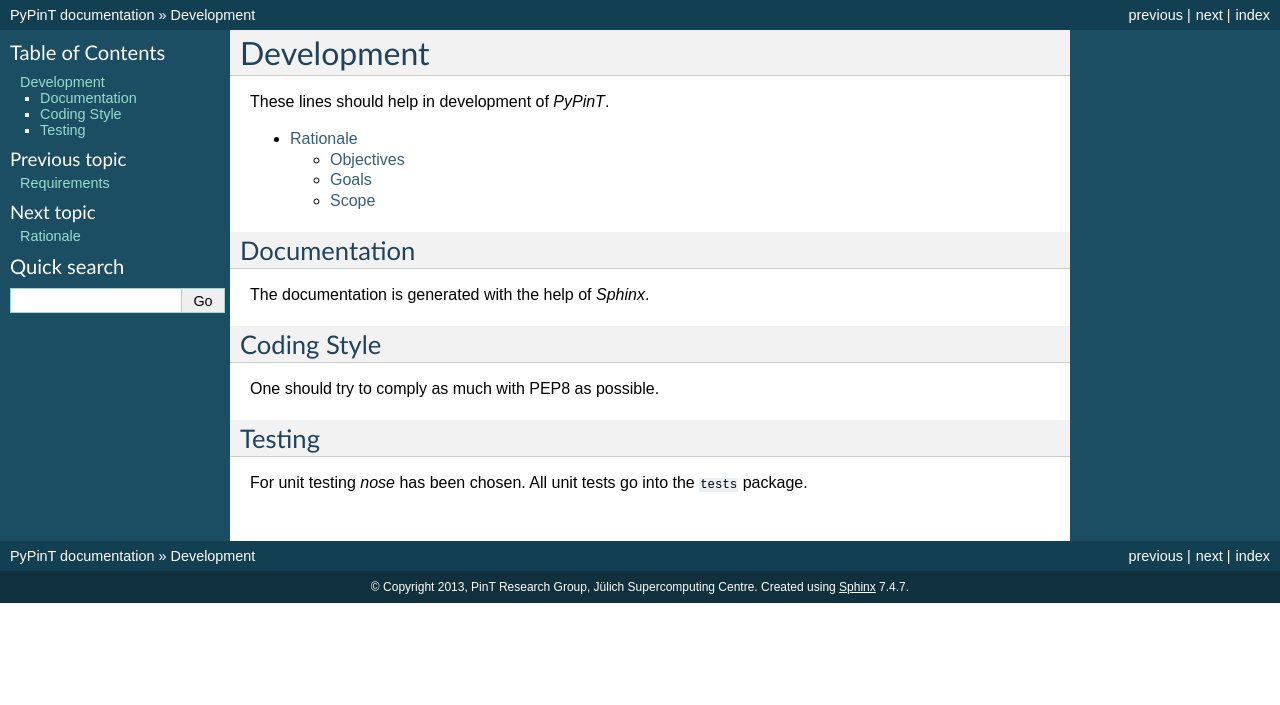
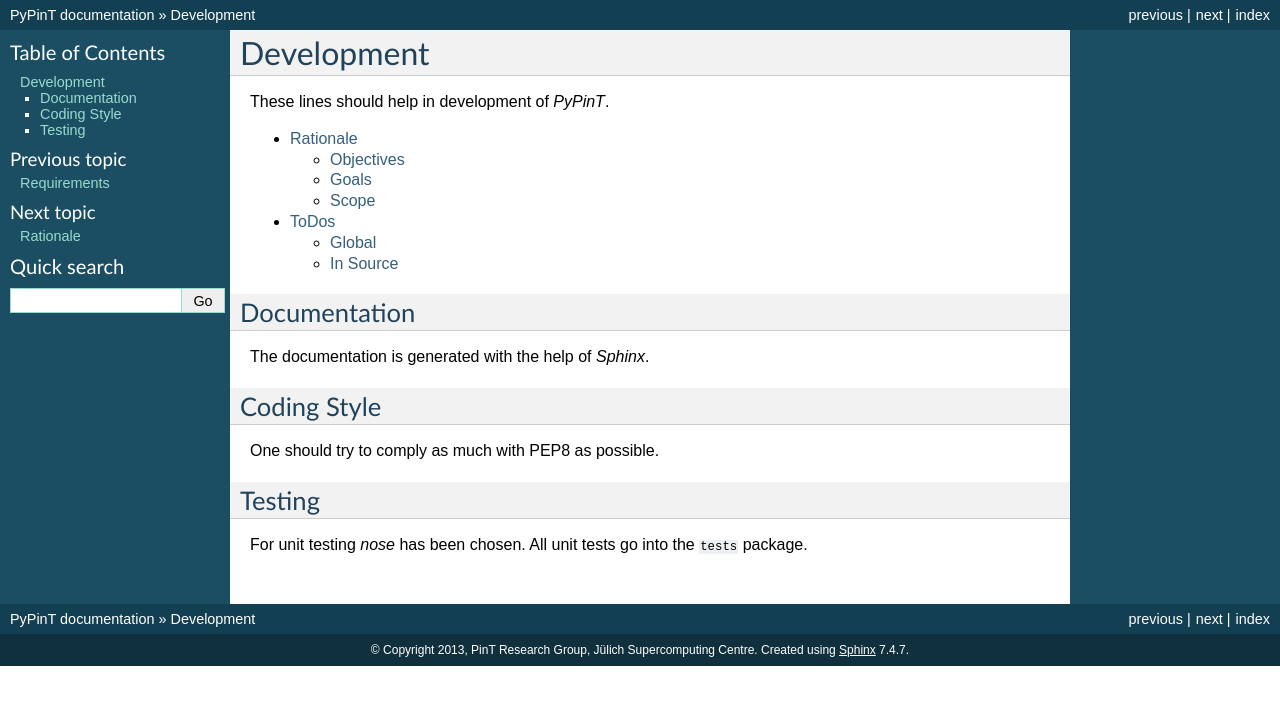
Before and after one commit to Parallel-in-Time/PyPinT, a Sphinx documentation site: the page built from doc/source/development.rst, in a window 1280 px wide. Shown: the top 705 px of the page. Built offline with Sphinx 7.4.7, drawn with Linux system fonts in a browser that asks for light colours.

Commit message:
enable ToDo list in documentation

```diff
--- a/doc/source/conf.py
+++ b/doc/source/conf.py
@@ -112,6 +112,11 @@
 
 # this gets rid of countless warnings about unreferenced toctree elements
 numpydoc_show_class_members = False
+
+
+# -- Options for ToDo Lists ----------------------------------------------------
+
+todo_include_todos = True
 
 
 # -- Options for HTML output ---------------------------------------------------
--- a/doc/source/development.rst
+++ b/doc/source/development.rst
@@ -6,6 +6,7 @@
 .. toctree::
 
     rationale
+    todo
 
 
 Documentation
--- /dev/null
+++ b/doc/source/todo.rst
@@ -0,0 +1,11 @@
+ToDos
+=====
+
+Global
+------
+
+
+In Source
+---------
+
+.. todolist::
```
